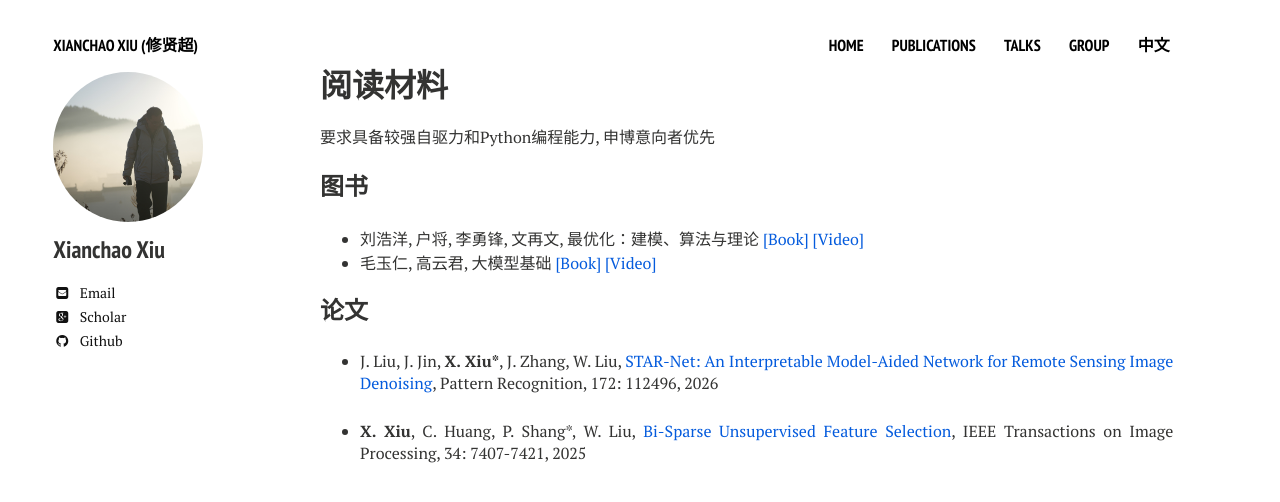
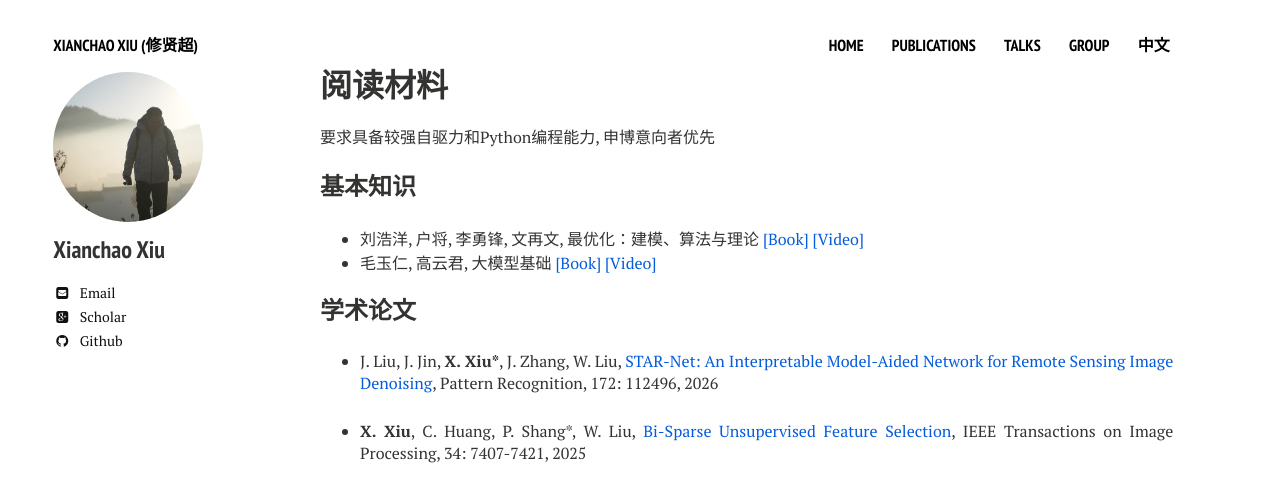
Before and after one commit to xianchaoxiu/xianchaoxiu.github.io, a Jekyll site: the page built from chinese/reading/index.md, in a window 1280 px wide. Shown: the top 502 px of the page. Built offline with Jekyll 4.4.1, drawn with Linux system fonts in a browser that asks for light colours; nearby versions of some CDN libraries.

Commit message:
Update index.md

```diff
--- a/chinese/reading/index.md
+++ b/chinese/reading/index.md
@@ -7,12 +7,12 @@ share: false
 
 要求具备较强自驱力和Python编程能力, 申博意向者优先
 
-### 图书
+### 基本知识
 * 刘浩洋, 户将, 李勇锋, 文再文, 最优化：建模、算法与理论 <a href="http://faculty.bicmr.pku.edu.cn/~wenzw/optbook.html" class="textlink" target="_blank">[Book]</a> <a href="https://www.bilibili.com/video/BV1xH4y1y7qy/" class="textlink" target="_blank">[Video]</a> <br>
 * 毛玉仁, 高云君, 大模型基础 <a href="https://github.com/ZJU-LLMs/Foundations-of-LLMs" class="textlink" target="_blank">[Book]</a> <a href="https://www.bilibili.com/video/BV1PB6XYFET2/" class="textlink" target="_blank">[Video]</a> <br>
 
 
-### 论文
+### 学术论文
 * J. Liu, J. Jin, <b>X. Xiu*</b>, J. Zhang, W. Liu, <a href="https://doi.org/10.1016/j.patcog.2025.112496" class="textlink" target="_blank">STAR-Net: An Interpretable Model-Aided Network for Remote Sensing Image Denoising</a>, Pattern Recognition, 172: 112496, 2026 <br>
 
 * <b>X. Xiu</b>, C. Huang, P. Shang*, W. Liu, <a href="https://ieeexplore.ieee.org/document/11207158" class="textlink" target="_blank">Bi-Sparse Unsupervised Feature Selection</a>, IEEE Transactions on Image Processing, 34: 7407-7421, 2025  <br>
```
